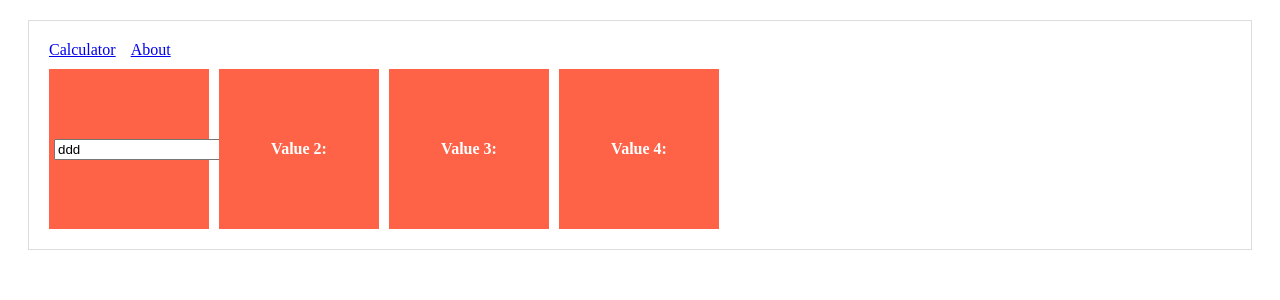
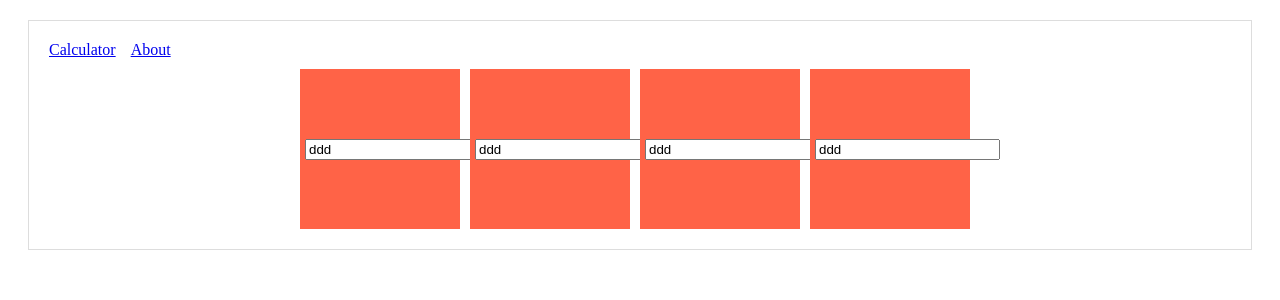
Before and after one commit to Ojvind/calculator, a Next.js app: page / in a window 1280 px wide. Shown: the top 300 px of the page. Built offline with nearby package versions, Linux system fonts and the light colour scheme.

Commit message:
Flex aligned boxes

```diff
--- a/pages/index.js
+++ b/pages/index.js
@@ -4,6 +4,7 @@ import TextBox from '../components/textbox';
 const wrapper = {
   display: 'flex',
   'flex-wrap': 'wrap',
+  'justify-content': 'center',
 }
 //'justify-content': 'flex-start',
 // flex-start | flex-end | center | space-between | space-around | space-evenly;
@@ -28,11 +29,9 @@ export default function Index() {
       <Layer>
         <div style={wrapper}>
           <div style={flexItem}><TextBox>ddd</TextBox></div>
-          <div style={flexItem}>
-              Value 2:
-          </div>
-          <div style={flexItem}>Value 3:</div>
-          <div style={flexItem}>Value 4:</div>
+          <div style={flexItem}><TextBox>ddd</TextBox></div>
+          <div style={flexItem}><TextBox>ddd</TextBox></div>
+          <div style={flexItem}><TextBox>ddd</TextBox></div>
         </div>
       </Layer>
     </div>
```
